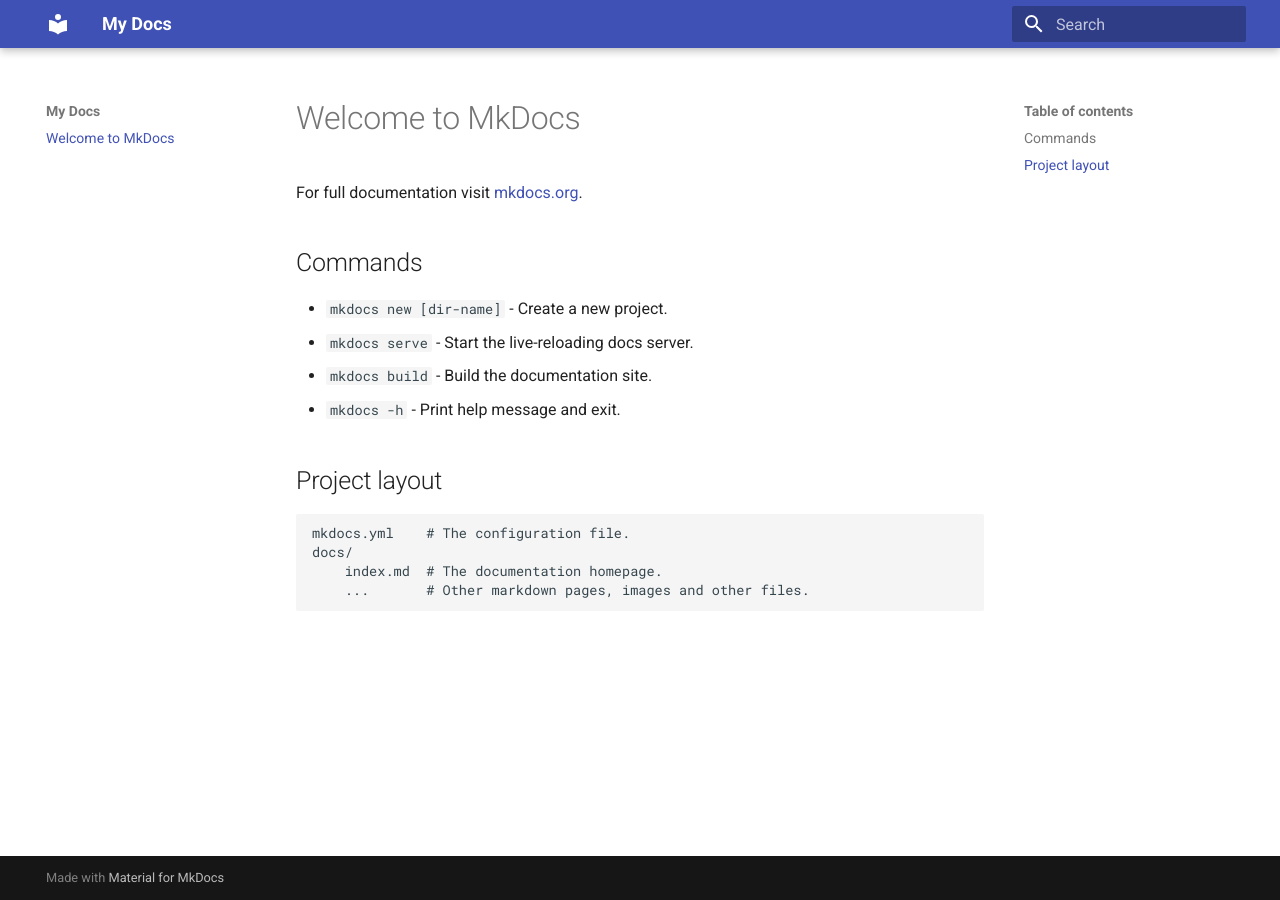
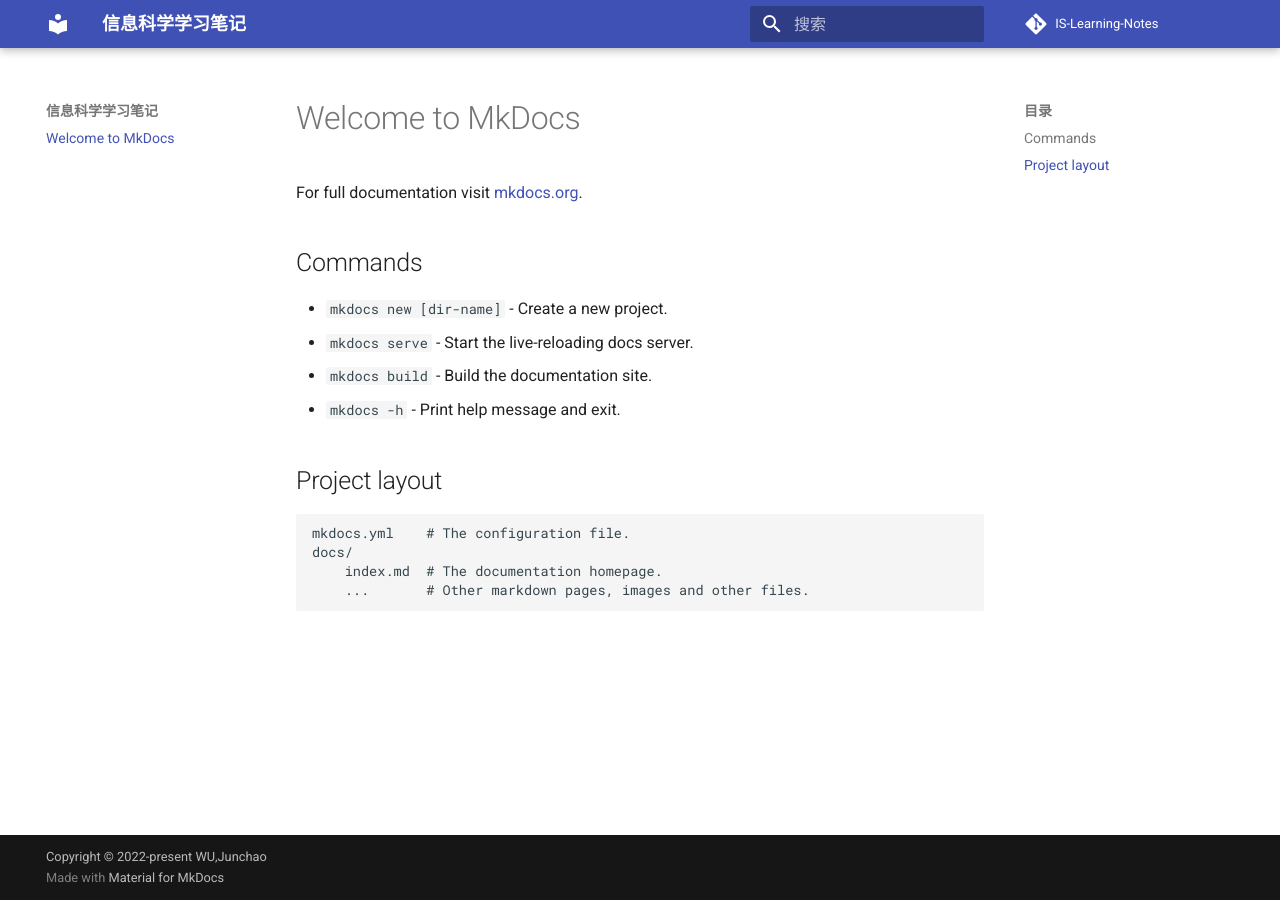
Before and after one commit to junchaoIU/NLP-Learning-Notes, an MkDocs documentation site: the page built from docs/index.md, in a window 1280 px wide. Built offline with MkDocs 1.6.1 and Material for MkDocs 9.7.7, drawn with Linux system fonts in a browser that asks for light colours; comment, search, counter and statistics services are not loaded.

```diff
--- a/mkdocs.yml
+++ b/mkdocs.yml
@@ -1,3 +1,14 @@
-site_name: My Docs
+site_name: 信息科学学习笔记
+site_author: WU,Junchao
+
+repo_name: IS-Learning-Notes
+repo_url: https://github.com/junchaoIU/IS-Learning-Notes/
+
+copyright: Copyright &copy; 2022-present <a href="https://github.com/junchaoIU" target="_blank" rel="noopener noreferrer">WU,Junchao</a>
+
+
 theme:
   name: material
+  language: zh
+  include_search_page: false
+  search_index_only: true
```
